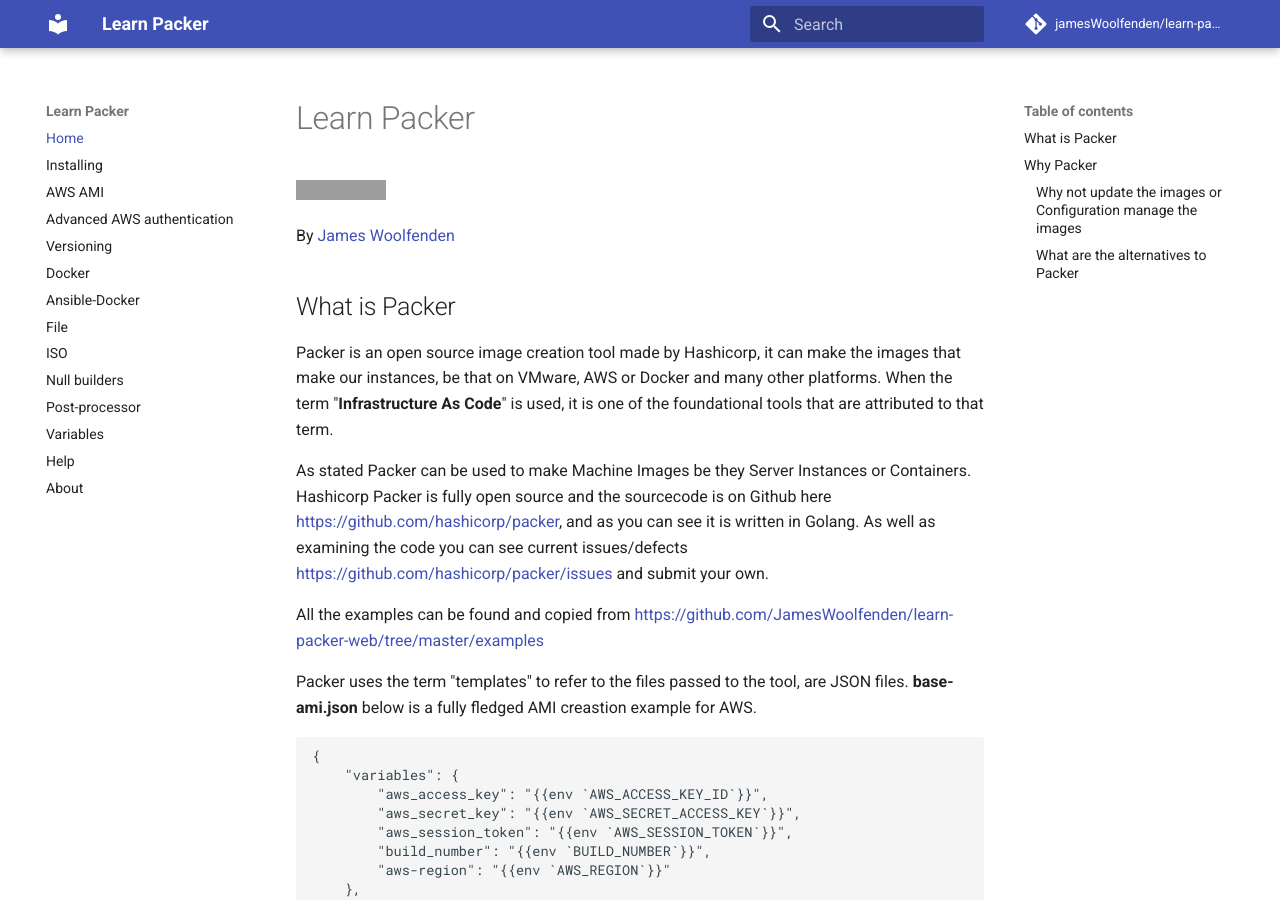
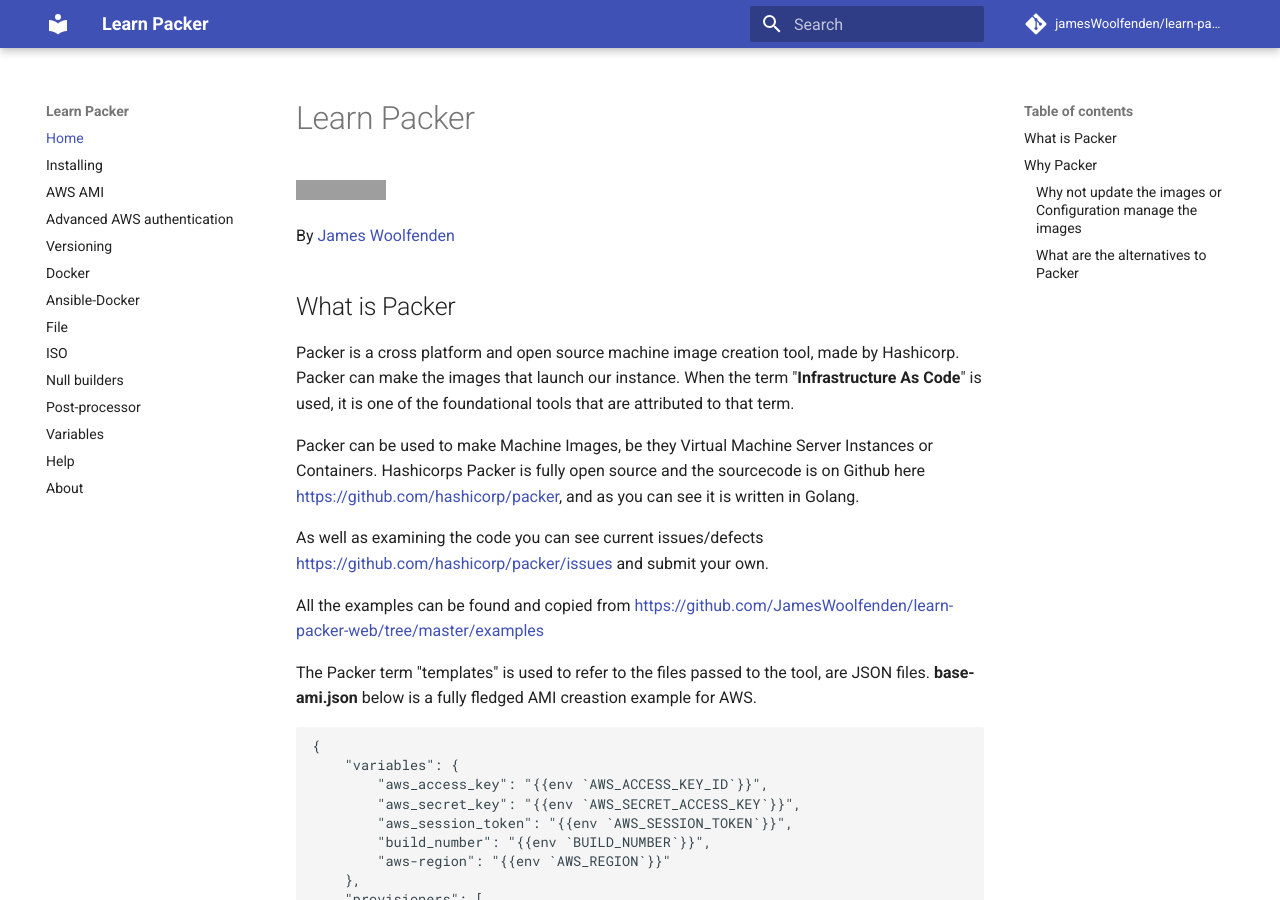
Before and after one commit to JamesWoolfenden/learn-packer, an MkDocs documentation site: the page built from docs/index.md, in a window 1280 px wide and 900 px high. Built offline with MkDocs 1.6.1 and Material for MkDocs 9.7.7, drawn with Linux system fonts in a browser that asks for light colours; comment, search, counter and statistics services are not loaded; some of the changed text lies outside the part shown; grey boxes are pictures that could not be loaded.

Commit message:
Update index.md

````diff
--- a/docs/index.md
+++ b/docs/index.md
@@ -6,19 +6,21 @@
 
 ## What is Packer
 
-Packer is an open source image creation tool made by Hashicorp, it can make the images that make our instances, be that on VMware, AWS or Docker and many other platforms.
+Packer is a cross platform and open source machine image creation tool, made by Hashicorp. Packer can make the images that launch our instance.
 When the term "**Infrastructure As Code**" is used, it is one of the foundational tools that are
 attributed to that term.
 
-As stated Packer can be used to make Machine Images be they Server Instances or Containers.
-Hashicorp Packer is fully open source and the sourcecode is on Github here
+Packer can be used to make Machine Images, be they Virtual Machine Server Instances or Containers.
+Hashicorps Packer is fully open source and the sourcecode is on Github here
 <https://github.com/hashicorp/packer>, and as you can see it is written in
-Golang. As well as examining the code you can see current issues/defects
+Golang.
+
+As well as examining the code you can see current issues/defects
 <https://github.com/hashicorp/packer/issues> and submit your own.
 
 All the examples can be found and copied from <https://github.com/JamesWoolfenden/learn-packer-web/tree/master/examples>
 
-Packer uses the term "templates" to refer to the files passed to the tool, are
+The Packer term "templates" is used to refer to the files passed to the tool, are
 JSON files. **base-ami.json** below is a fully fledged AMI creastion example for AWS.
 
 ```packer
@@ -134,6 +136,7 @@
 $ packer version
 Packer v1.4.4
 ```
+Current release of Packer ![GitHub release (latest SemVer)](https://img.shields.io/github/v/release/hashicorp/packer)
 
 ## Why Packer
 
````
